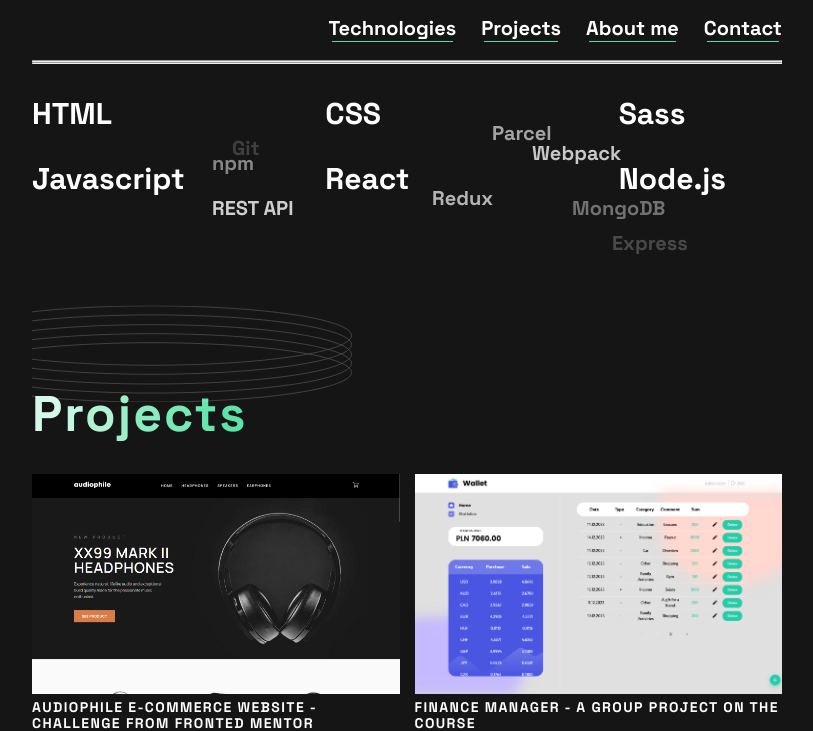
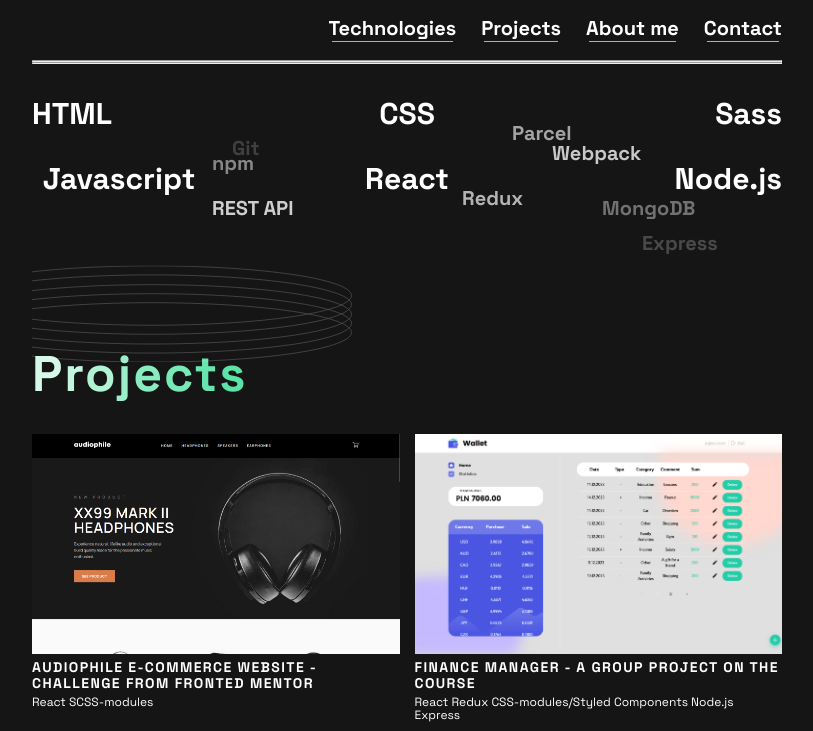
Before and after one commit to Astrix1234/My-CV-with-portfolio, a website: page index.html in a window 1280 px wide. Shown: the part 83-814 px from the top of the page, without its empty margins (233-1046 px from the left). Drawn offline with nearby package versions, Linux system fonts and the light colour scheme.

Commit message:
graphic corrections for the technology section

```diff
--- a/index.html
+++ b/index.html
@@ -83,51 +83,35 @@
   </header>
 
   <section class="technologies" id="technologies">
-    <div class="container">
+    <div class="container technologies__container">
       <ul class="technologies__list">
         <li class="technologies__item">
           <p class="technologies__kind">HTML</p>
         </li>
         <li>
-          <p class="technologies__kind">CSS</p>
+          <p class="technologies__kind technologies__css">CSS</p>
         </li>
         <li>
-          <p class="technologies__kind">Sass</p>
+          <p class="technologies__kind technologies__sass">Sass</p>
         </li>
         <li>
-          <p class="technologies__kind">Javascript</p>
+          <p class="technologies__kind technologies__javascript">Javascript</p>
         </li>
         <li>
-          <p class="technologies__kind">React</p>
+          <p class="technologies__kind technologies__react">React</p>
         </li>
         <li>
-          <p class="technologies__kind">Node.js</p>
-        </li>
-        <li>
-          <p class="technologies__redux technologies__other">Redux</p>
-        </li>
-        <li>
-          <p class="technologies__git technologies__other">Git</p>
-        </li>
-        <li>
-          <p class="technologies__npm technologies__other">npm</p>
-        </li>
-        <li>
-          <p class="technologies__rest-api technologies__other">REST API</p>
-        </li>
-        <li>
-          <p class="technologies__webpack technologies__other">Webpack</p>
-        </li>
-        <li>
-          <p class="technologies__parcel technologies__other">Parcel</p>
-        </li>
-        <li>
-          <p class="technologies__mongo-db technologies__other">MongoDB</p>
-        </li>
-        <li>
-          <p class="technologies__express technologies__other">Express</p>
+          <p class="technologies__kind technologies__node">Node.js</p>
         </li>
       </ul>
+      <p class="technologies__redux technologies__other">Redux</p>
+      <p class="technologies__git technologies__other">Git</p>
+      <p class="technologies__npm technologies__other">npm</p>
+      <p class="technologies__rest-api technologies__other">REST API</p>
+      <p class="technologies__webpack technologies__other">Webpack</p>
+      <p class="technologies__parcel technologies__other">Parcel</p>
+      <p class="technologies__mongo-db technologies__other">MongoDB</p>
+      <p class="technologies__express technologies__other">Express</p>
     </div>
   </section>
   <section class="portfolio" id="portfolio">
--- a/scss/components/_section_technologies.scss
+++ b/scss/components/_section_technologies.scss
@@ -1,16 +1,33 @@
 .technologies {
     padding-top: 180px;
+
+    &__container {
+        position: relative;
+    }
 
     &__list {
         position: relative;
         display: grid;
         grid-template-columns: repeat(2, 1fr);
         gap: 30px 50px;
+        margin-bottom: 50px;
     }
 
     &__kind {
         font-size: $fontSizeBiggest;
         font-weight: bold;
+    }
+
+    &__css {
+        text-align: right;
+    }
+
+    &__javascript {
+        text-align: right;
+    }
+
+    &__node {
+        text-align: right;
     }
 
     &__other {
@@ -23,7 +40,7 @@
 
     &__redux {
         top: 170px;
-        left: 20px;
+        left: 60px;
         animation-delay: 1200ms;
     }
 
@@ -77,9 +94,25 @@
             gap: 30px 130px;
         }
 
+        &__css {
+            text-align: center;
+        }
+
+        &__sass {
+            text-align: right;
+        }
+
+        &__react {
+            text-align: center;
+        }
+
+        &__node {
+            text-align: right;
+        }
+
         &__redux {
             top: 90px;
-            left: 400px;
+            left: 430px;
         }
 
         &__git {
@@ -99,22 +132,22 @@
 
         &__webpack {
             top: 45px;
-            left: 500px;
+            left: 520px;
         }
 
         &__parcel {
             top: 25px;
-            left: 460px;
+            left: 480px;
         }
 
         &__mongo-db {
             top: 100px;
-            left: 540px;
+            left: 570px;
         }
 
         &__express {
             top: 135px;
-            left: 580px;
+            left: 610px;
         }
     }
 }
```
Also changed, not shown: css/main.min.css, 1 other file.
